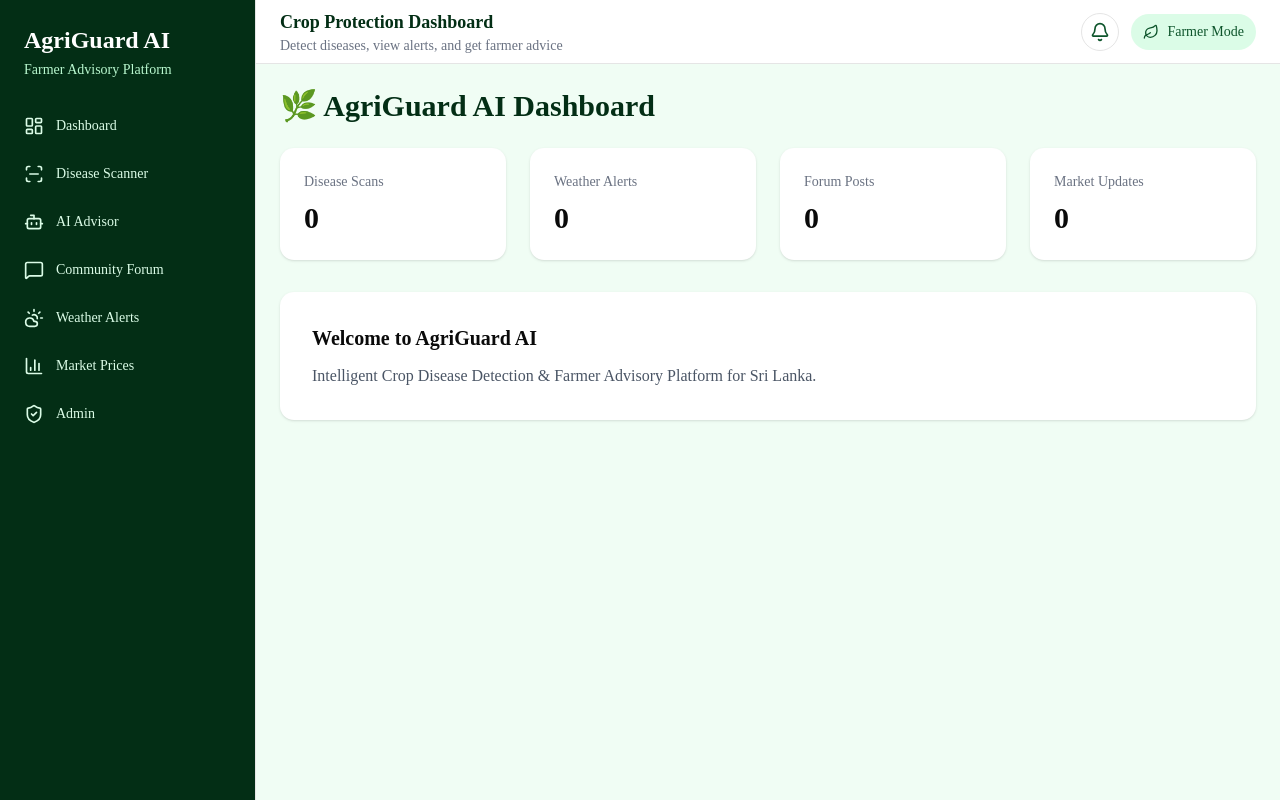
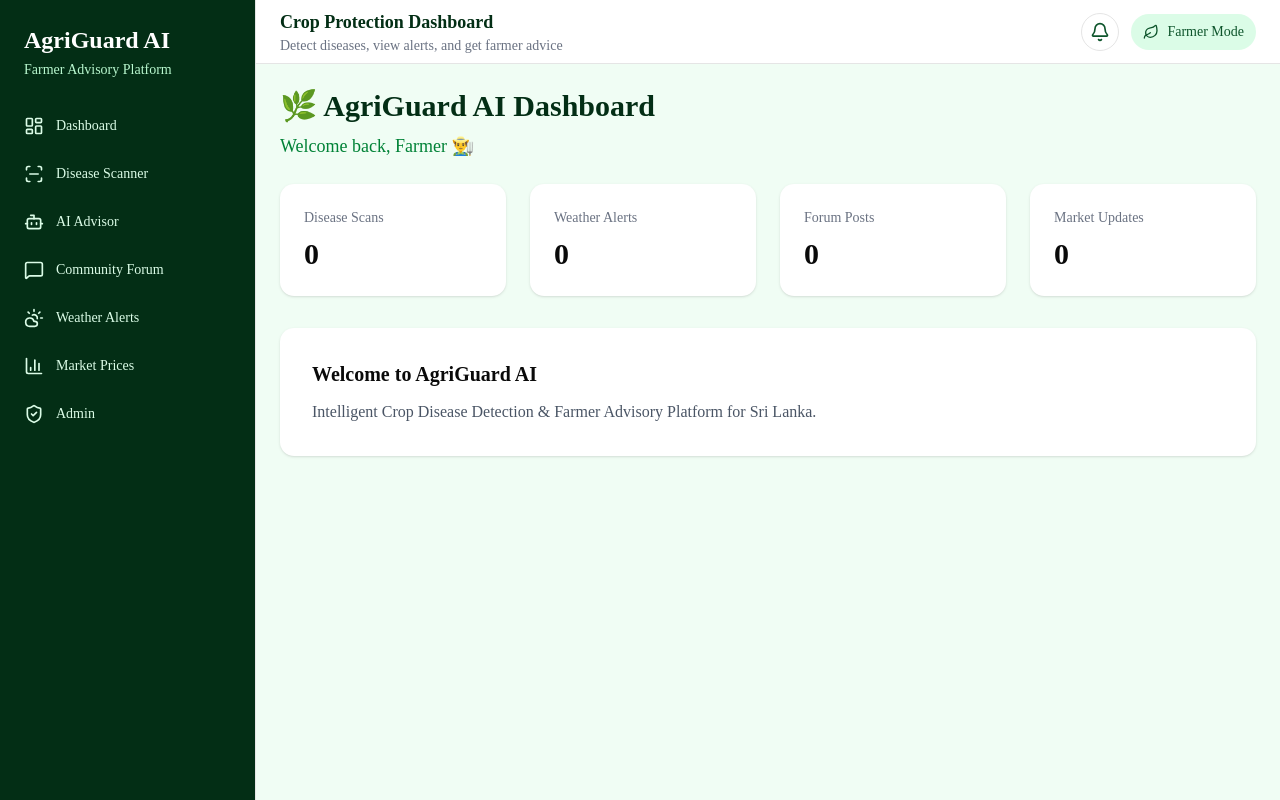
Before and after one commit to AbishekAkashRaj/agriguard-ai, a Next.js app: page / in a window 1280 px wide. Built offline with nearby package versions, Linux system fonts and the light colour scheme.

Commit message:
Add login session cookie and dashboard user greeting

```diff
--- a/package.json
+++ b/package.json
@@ -19,6 +19,7 @@
     "bcryptjs": "^3.0.3",
     "class-variance-authority": "^0.7.1",
     "clsx": "^2.1.1",
+    "js-cookie": "^3.0.8",
     "lucide-react": "^1.17.0",
     "next": "16.2.6",
     "next-auth": "^4.24.14",
@@ -39,6 +40,7 @@
   "devDependencies": {
     "@tailwindcss/postcss": "^4",
     "@types/bcryptjs": "^2.4.6",
+    "@types/js-cookie": "^3.0.6",
     "@types/node": "^20",
     "@types/pg": "^8.20.0",
     "@types/react": "^19",
--- a/src/app/login/page.tsx
+++ b/src/app/login/page.tsx
@@ -1,9 +1,11 @@
 "use client";
-
+import Cookies from "js-cookie";
 import { useState } from "react";
+import { useRouter } from "next/navigation";
 
 export default function LoginPage() {
   const [message, setMessage] = useState("");
+  const router = useRouter();
 
   async function handleLogin(e: React.FormEvent<HTMLFormElement>) {
     e.preventDefault();
@@ -21,8 +23,9 @@ export default function LoginPage() {
     const data = await res.json();
 
     if (res.ok) {
-      setMessage("Login successful!");
-    } else {
+  Cookies.set("agriguard_user", JSON.stringify(data.user), { expires: 7 });
+  router.push("/");
+} else {
       setMessage(data.message || "Login failed");
     }
   }
--- a/src/app/page.tsx
+++ b/src/app/page.tsx
@@ -1,7 +1,22 @@
+"use client";
+
+import { useEffect, useState } from "react";
+import Cookies from "js-cookie";
 import { Sidebar } from "@/components/layout/sidebar";
 import { Topbar } from "@/components/layout/topbar";
 
 export default function Home() {
+  const [userName, setUserName] = useState("Farmer");
+
+  useEffect(() => {
+    const userCookie = Cookies.get("agriguard_user");
+
+    if (userCookie) {
+      const user = JSON.parse(userCookie);
+      setUserName(user.name || "Farmer");
+    }
+  }, []);
+
   return (
     <div className="flex min-h-screen">
       <Sidebar />
@@ -10,9 +25,13 @@ export default function Home() {
         <Topbar />
 
         <div className="p-6">
-          <h1 className="mb-6 text-3xl font-bold text-green-950">
+          <h1 className="mb-2 text-3xl font-bold text-green-950">
             🌿 AgriGuard AI Dashboard
           </h1>
+
+          <p className="mb-6 text-lg text-green-700">
+            Welcome back, {userName} 👨‍🌾
+          </p>
 
           <div className="grid gap-6 md:grid-cols-2 lg:grid-cols-4">
             <div className="rounded-xl bg-white p-6 shadow">
```
Also changed, not shown: 1 other file (tests, documents, lock files or other folders).
